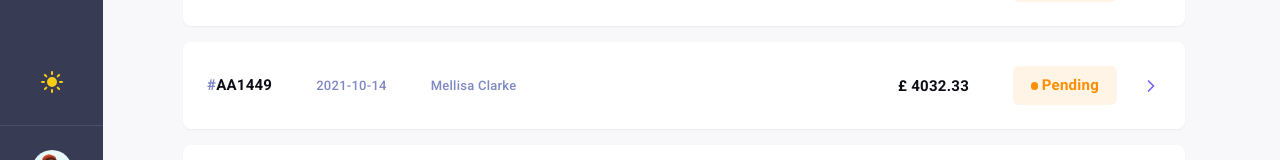
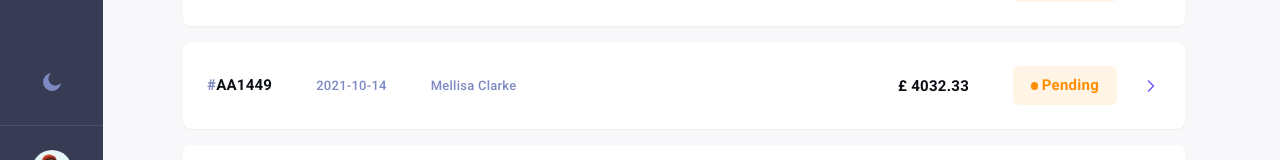
Before and after one commit to MrPatriot991/invoice-app, a React (Vite) app: page / in a window 1280 px wide. Shown: the part 578-738 px from the top of the page. Built offline with nearby package versions, Linux system fonts and the light colour scheme.

Commit message:
fix(theme): correct theme toggle icons in Sidebar

```diff
--- a/src/components/layout/Sidebar.tsx
+++ b/src/components/layout/Sidebar.tsx
@@ -23,13 +23,13 @@ const Sidebar = () => {
           <MoonIcon
             className={clsx(
               "h-6 w-6 fill-current text-[var(--color-gray-500)] transition-opacity duration-300",
-              theme === "dark" ? "opacity-100" : "opacity-0",
+              theme === "light" ? "opacity-100" : "opacity-0",
             )}
           />
           <SunIcon
             className={clsx(
               "absolute h-6 w-6 fill-current text-yellow-400 transition-opacity duration-300",
-              theme === "light" ? "opacity-100" : "opacity-0",
+              theme === "dark" ? "opacity-100" : "opacity-0",
             )}
           />
         </button>
```
